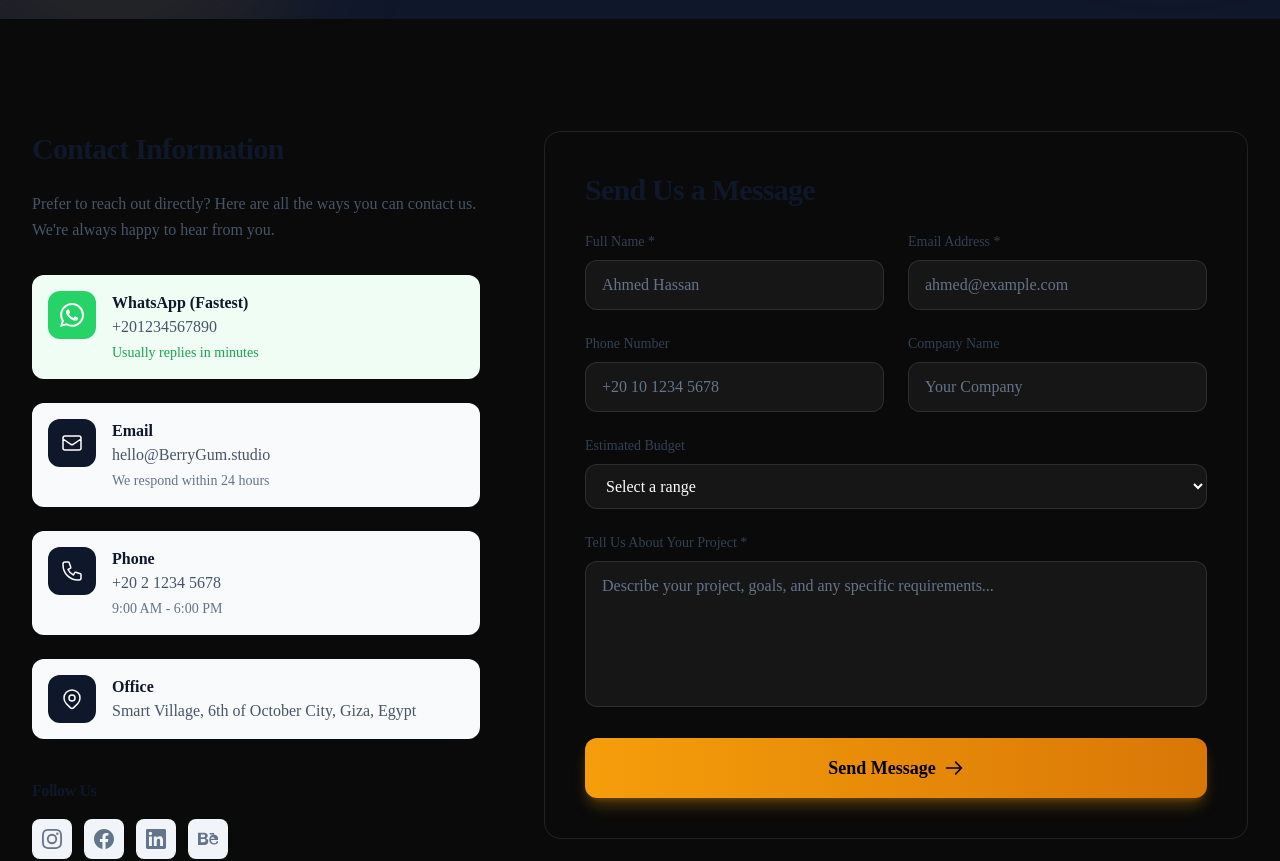
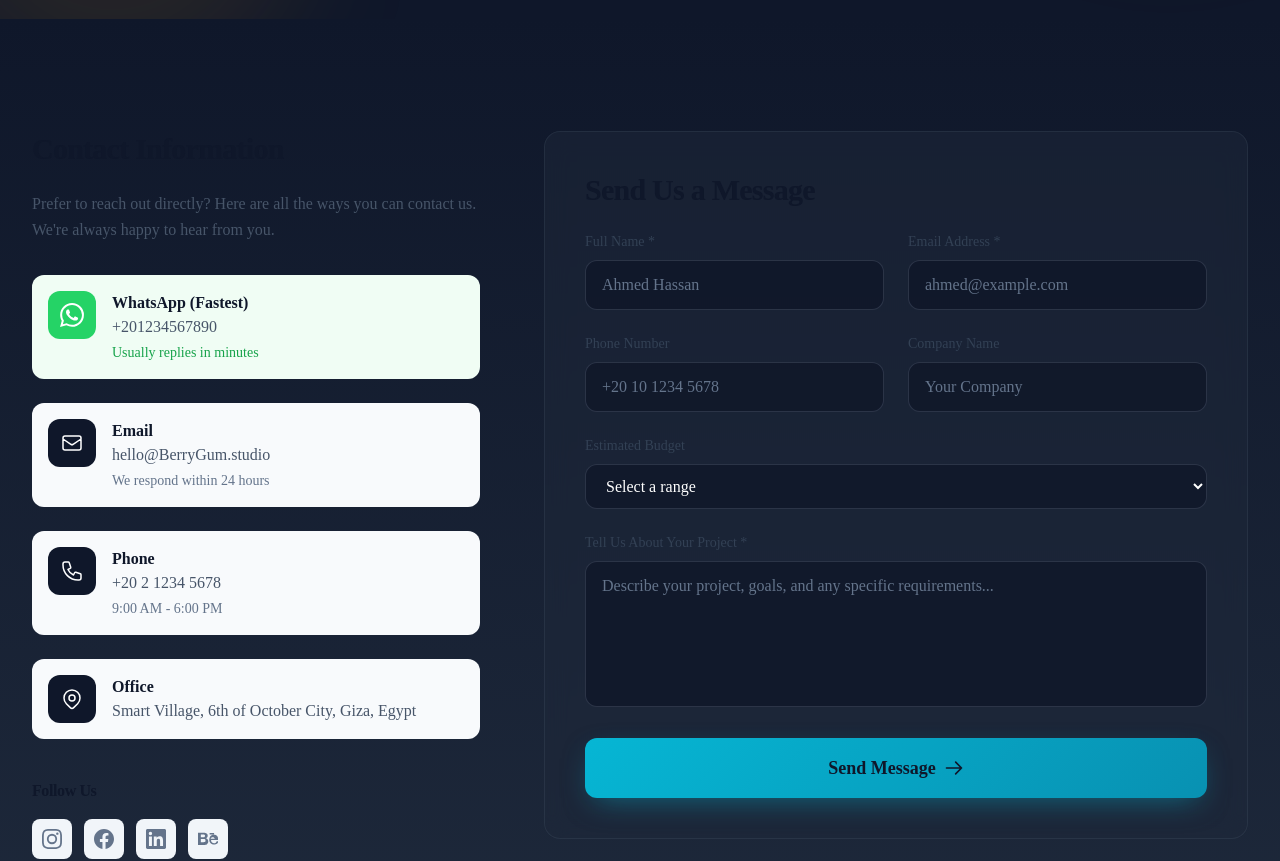
Before and after one commit to Amrwar/BerryGum, a Next.js app: page /contact in a window 1280 px wide. Shown: the part 400-1261 px from the top of the page. Built offline with nearby package versions, Linux system fonts and the light colour scheme.

Commit message:
Professional blue/cyan color scheme - trust and creativity

```diff
--- a/styles/globals.css
+++ b/styles/globals.css
@@ -3,8 +3,11 @@
 @tailwind utilities;
 
 :root {
-  --color-primary: #0a0a0a;
-  --color-accent: #f59e0b;
+  --color-primary: #0f172a;
+  --color-secondary: #1e293b;
+  --color-accent: #06b6d4;
+  --color-accent-light: #22d3ee;
+  --color-success: #10b981;
   --color-whatsapp: #25D366;
 }
 
@@ -12,17 +15,19 @@
   html { scroll-behavior: smooth; }
 
   body {
-    @apply antialiased text-slate-100;
-    background: #0a0a0a;
+    @apply antialiased;
+    background: linear-gradient(135deg, #0f172a 0%, #1e293b 100%);
+    color: #e2e8f0;
+    min-height: 100vh;
   }
 
   h1, h2, h3, h4, h5, h6 {
     @apply font-bold tracking-tight text-white;
   }
 
-  p { @apply text-slate-400; }
+  p { @apply text-slate-300; }
 
-  ::selection { @apply bg-amber-500/30 text-white; }
+  ::selection { @apply bg-cyan-500/30 text-white; }
 }
 
 @layer components {
@@ -30,65 +35,85 @@
     @apply max-w-7xl mx-auto px-4 sm:px-6 lg:px-8;
   }
 
-  /* Sections - Pure Black */
+  /* Sections - Professional Blue Gradients */
   .section {
     @apply py-16 md:py-20 lg:py-28 relative;
-    background: #0a0a0a;
+    background: linear-gradient(180deg, #0f172a 0%, #1e293b 100%);
   }
 
   .section-dark {
-    background: #000000;
+    background: linear-gradient(180deg, #020617 0%, #0f172a 100%);
   }
 
   .section-alt {
-    background: linear-gradient(180deg, #0a0a0a 0%, #111111 100%);
+    background: linear-gradient(135deg, #1e293b 0%, #0f172a 50%, #1e293b 100%);
   }
+
+  .section-light {
+    background: linear-gradient(180deg, #f8fafc 0%, #e2e8f0 100%);
+  }
+  .section-light h1, .section-light h2, .section-light h3, .section-light h4 { @apply text-slate-900; }
+  .section-light p { @apply text-slate-600; }
 
   /* Buttons */
   .btn {
     @apply inline-flex items-center justify-center px-5 py-2.5 md:px-6 md:py-3 rounded-xl font-semibold
            transition-all duration-300 focus:outline-none focus:ring-2 focus:ring-offset-2
-           focus:ring-offset-black text-sm md:text-base;
+           focus:ring-offset-slate-900 text-sm md:text-base;
   }
 
   .btn-sm { @apply px-4 py-2 text-sm rounded-lg; }
   .btn-lg { @apply px-6 py-3 md:px-8 md:py-4 text-base md:text-lg rounded-xl; }
 
   .btn-primary {
-    @apply bg-gradient-to-r from-amber-500 to-amber-600 text-black font-bold
-           hover:from-amber-400 hover:to-amber-500 focus:ring-amber-500
-           shadow-lg shadow-amber-500/30;
+    @apply text-slate-900 font-bold shadow-lg;
+    background: linear-gradient(135deg, #06b6d4 0%, #0891b2 100%);
+    box-shadow: 0 10px 30px -10px rgba(6, 182, 212, 0.5);
+  }
+  .btn-primary:hover {
+    background: linear-gradient(135deg, #22d3ee 0%, #06b6d4 100%);
+    box-shadow: 0 15px 40px -10px rgba(6, 182, 212, 0.6);
+    transform: translateY(-2px);
   }
 
   .btn-secondary {
-    @apply bg-transparent text-white hover:bg-white/10 border border-white/20;
+    @apply bg-slate-800 text-white hover:bg-slate-700 border border-slate-600;
   }
 
   .btn-outline {
-    @apply border-2 border-amber-500 text-amber-400 hover:bg-amber-500 hover:text-black;
+    @apply border-2 border-cyan-500 text-cyan-400 hover:bg-cyan-500 hover:text-slate-900;
   }
 
   .btn-outline-light {
-    @apply border-2 border-white/30 text-white hover:bg-white hover:text-black;
+    @apply border-2 border-white/30 text-white hover:bg-white hover:text-slate-900;
   }
 
   .btn-whatsapp {
-    @apply text-white font-bold shadow-lg shadow-green-500/30;
+    @apply text-white font-bold shadow-lg;
     background: linear-gradient(135deg, #25D366 0%, #128C7E 100%);
+    box-shadow: 0 10px 30px -10px rgba(37, 211, 102, 0.5);
   }
   .btn-whatsapp:hover {
     background: linear-gradient(135deg, #2be675 0%, #159e8d 100%);
+    transform: translateY(-2px);
   }
 
-  /* Cards - Transparent with border */
+  /* Cards - Glass morphism */
   .card {
     @apply rounded-2xl p-5 md:p-6 lg:p-8 transition-all duration-300;
-    background: transparent;
-    border: 1px solid rgba(255, 255, 255, 0.1);
+    background: rgba(30, 41, 59, 0.5);
+    border: 1px solid rgba(148, 163, 184, 0.1);
+    backdrop-filter: blur(12px);
   }
   .card:hover {
-    border-color: rgba(245, 158, 11, 0.5);
-    box-shadow: 0 0 30px rgba(245, 158, 11, 0.1);
+    border-color: rgba(6, 182, 212, 0.4);
+    box-shadow: 0 25px 50px -12px rgba(6, 182, 212, 0.15);
+    transform: translateY(-4px);
+  }
+
+  .card-highlight {
+    background: linear-gradient(135deg, rgba(6, 182, 212, 0.1) 0%, rgba(30, 41, 59, 0.8) 100%);
+    border: 1px solid rgba(6, 182, 212, 0.3);
   }
 
   /* Headings - Responsive */
@@ -99,60 +124,95 @@
 
   .text-gradient {
     @apply bg-clip-text text-transparent;
-    background-image: linear-gradient(135deg, #fcd34d 0%, #f59e0b 50%, #d97706 100%);
+    background-image: linear-gradient(135deg, #22d3ee 0%, #06b6d4 50%, #0891b2 100%);
+  }
+
+  .text-gradient-green {
+    @apply bg-clip-text text-transparent;
+    background-image: linear-gradient(135deg, #34d399 0%, #10b981 100%);
   }
 
   /* Badge */
   .badge {
-    @apply inline-flex items-center gap-2 px-3 py-1.5 md:px-4 md:py-2 rounded-full text-xs md:text-sm font-medium text-amber-400;
-    background: transparent;
-    border: 1px solid rgba(245, 158, 11, 0.4);
+    @apply inline-flex items-center gap-2 px-3 py-1.5 md:px-4 md:py-2 rounded-full text-xs md:text-sm font-medium text-cyan-400;
+    background: rgba(6, 182, 212, 0.1);
+    border: 1px solid rgba(6, 182, 212, 0.3);
+  }
+
+  .badge-success {
+    @apply text-emerald-400;
+    background: rgba(16, 185, 129, 0.1);
+    border: 1px solid rgba(16, 185, 129, 0.3);
   }
 
   /* Inputs */
   .input {
-    @apply w-full px-4 py-3 rounded-xl text-white
-           focus:outline-none focus:ring-2 focus:ring-amber-500/50 focus:border-amber-500;
-    background: rgba(255, 255, 255, 0.05);
-    border: 1px solid rgba(255, 255, 255, 0.1);
+    @apply w-full px-4 py-3 rounded-xl text-white transition-all duration-200
+           focus:outline-none focus:ring-2 focus:ring-cyan-500/50;
+    background: rgba(15, 23, 42, 0.8);
+    border: 1px solid rgba(148, 163, 184, 0.2);
   }
   .input::placeholder { @apply text-slate-500; }
+  .input:hover { border-color: rgba(148, 163, 184, 0.4); }
   .input:focus {
-    background: rgba(255, 255, 255, 0.08);
+    border-color: rgba(6, 182, 212, 0.5);
+    background: rgba(15, 23, 42, 1);
   }
 
   /* Feature Icon */
   .feature-icon {
     @apply w-12 h-12 md:w-14 md:h-14 rounded-xl flex items-center justify-center mb-4;
-    background: linear-gradient(135deg, rgba(245, 158, 11, 0.2) 0%, rgba(245, 158, 11, 0.05) 100%);
-    border: 1px solid rgba(245, 158, 11, 0.3);
+    background: linear-gradient(135deg, rgba(6, 182, 212, 0.2) 0%, rgba(6, 182, 212, 0.05) 100%);
+    border: 1px solid rgba(6, 182, 212, 0.3);
   }
-  .feature-icon svg { @apply w-6 h-6 md:w-7 md:h-7 text-amber-400; }
+  .feature-icon svg { @apply w-6 h-6 md:w-7 md:h-7 text-cyan-400; }
 
-  /* Section Header */
-  .section-header {
-    @apply text-center mb-12 md:mb-16;
+  /* Stats */
+  .stat-value { @apply text-4xl md:text-5xl font-bold text-gradient; }
+  .stat-label { @apply text-sm text-slate-400 mt-1; }
+
+  /* Pricing Card Special */
+  .pricing-popular {
+    background: linear-gradient(135deg, #0f172a 0%, #1e293b 100%);
+    border: 2px solid rgba(6, 182, 212, 0.5);
+    box-shadow: 0 0 60px rgba(6, 182, 212, 0.15);
   }
+
+  /* Trust indicators */
+  .trust-badge {
+    @apply flex items-center gap-2 text-sm text-slate-400;
+  }
+  .trust-badge svg { @apply w-5 h-5 text-emerald-500; }
 }
 
 @layer utilities {
   .bg-grid {
-    background-image: linear-gradient(rgba(255,255,255,0.02) 1px, transparent 1px),
-                      linear-gradient(90deg, rgba(255,255,255,0.02) 1px, transparent 1px);
+    background-image: linear-gradient(rgba(148, 163, 184, 0.03) 1px, transparent 1px),
+                      linear-gradient(90deg, rgba(148, 163, 184, 0.03) 1px, transparent 1px);
     background-size: 60px 60px;
   }
 
-  .bg-glow-amber {
-    background: radial-gradient(ellipse at center, rgba(245, 158, 11, 0.15) 0%, transparent 70%);
+  .bg-dots {
+    background-image: radial-gradient(rgba(148, 163, 184, 0.1) 1px, transparent 1px);
+    background-size: 20px 20px;
+  }
+
+  .bg-glow-cyan {
+    background: radial-gradient(ellipse at center, rgba(6, 182, 212, 0.15) 0%, transparent 70%);
   }
 
   .bg-glow-top {
-    background: radial-gradient(ellipse at top, rgba(245, 158, 11, 0.1) 0%, transparent 50%);
+    background: radial-gradient(ellipse at top, rgba(6, 182, 212, 0.1) 0%, transparent 50%);
+  }
+
+  .bg-glow-green {
+    background: radial-gradient(ellipse at center, rgba(16, 185, 129, 0.1) 0%, transparent 70%);
   }
 
   .animation-delay-200 { animation-delay: 200ms; }
   .animation-delay-400 { animation-delay: 400ms; }
   .animation-delay-600 { animation-delay: 600ms; }
+  .animation-delay-800 { animation-delay: 800ms; }
 }
 
 @keyframes fade-in {
@@ -160,17 +220,33 @@
   to { opacity: 1; transform: translateY(0); }
 }
 
+@keyframes float {
+  0%, 100% { transform: translateY(0); }
+  50% { transform: translateY(-10px); }
+}
+
 @keyframes pulse-slow {
   0%, 100% { opacity: 0.4; }
   50% { opacity: 0.7; }
 }
 
+@keyframes shimmer {
+  0% { background-position: -200% 0; }
+  100% { background-position: 200% 0; }
+}
+
 .animate-fade-in { animation: fade-in 0.6s ease-out forwards; opacity: 0; }
+.animate-float { animation: float 3s ease-in-out infinite; }
 .animate-pulse-slow { animation: pulse-slow 4s ease-in-out infinite; }
+.animate-shimmer {
+  background: linear-gradient(90deg, transparent, rgba(6, 182, 212, 0.1), transparent);
+  background-size: 200% 100%;
+  animation: shimmer 2s infinite;
+}
 
 ::-webkit-scrollbar { width: 8px; }
-::-webkit-scrollbar-track { background: #0a0a0a; }
-::-webkit-scrollbar-thumb { background: #333; border-radius: 4px; }
-::-webkit-scrollbar-thumb:hover { background: #444; }
+::-webkit-scrollbar-track { background: #0f172a; }
+::-webkit-scrollbar-thumb { background: #334155; border-radius: 4px; }
+::-webkit-scrollbar-thumb:hover { background: #475569; }
 
-*:focus-visible { @apply outline-none ring-2 ring-amber-500 ring-offset-2 ring-offset-black; }
+*:focus-visible { @apply outline-none ring-2 ring-cyan-500 ring-offset-2 ring-offset-slate-900; }
```
